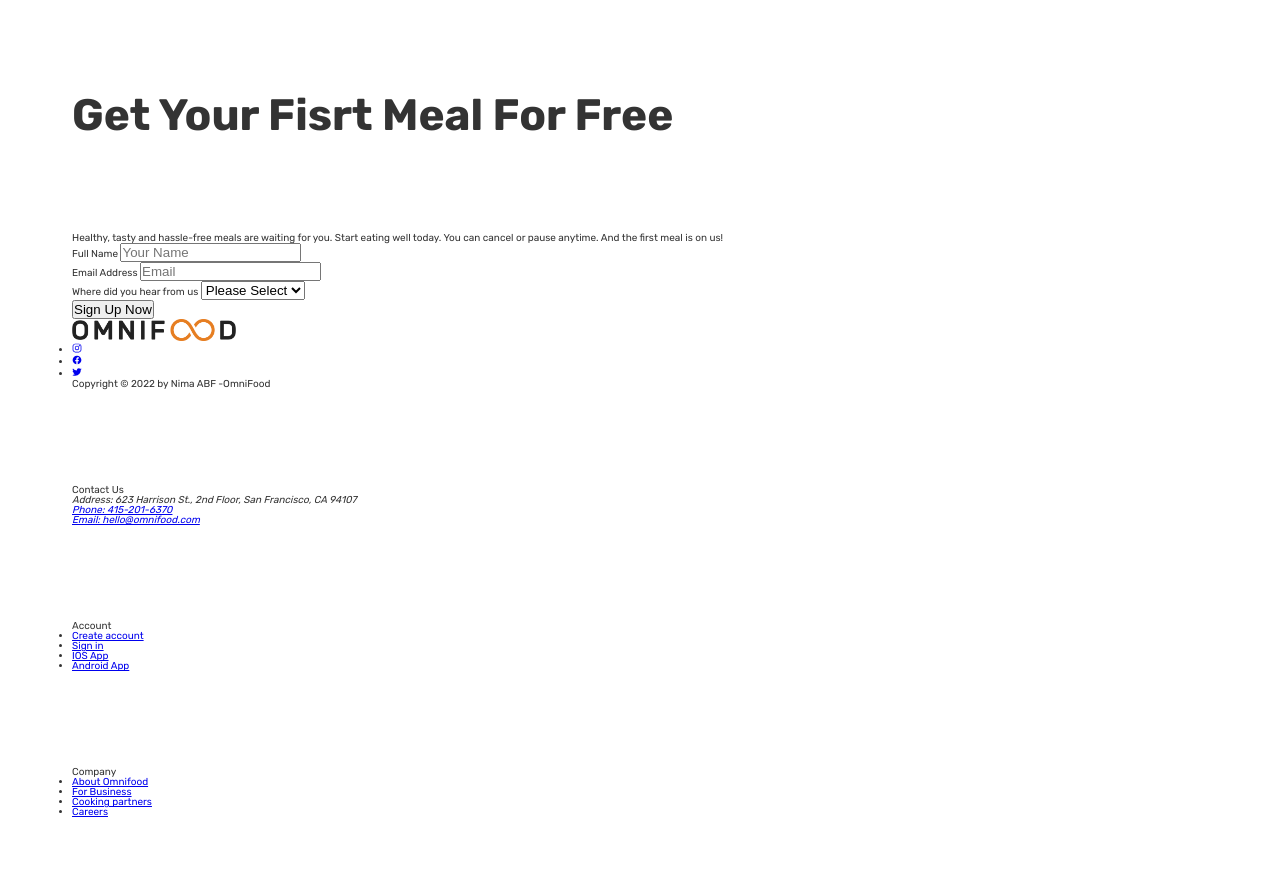
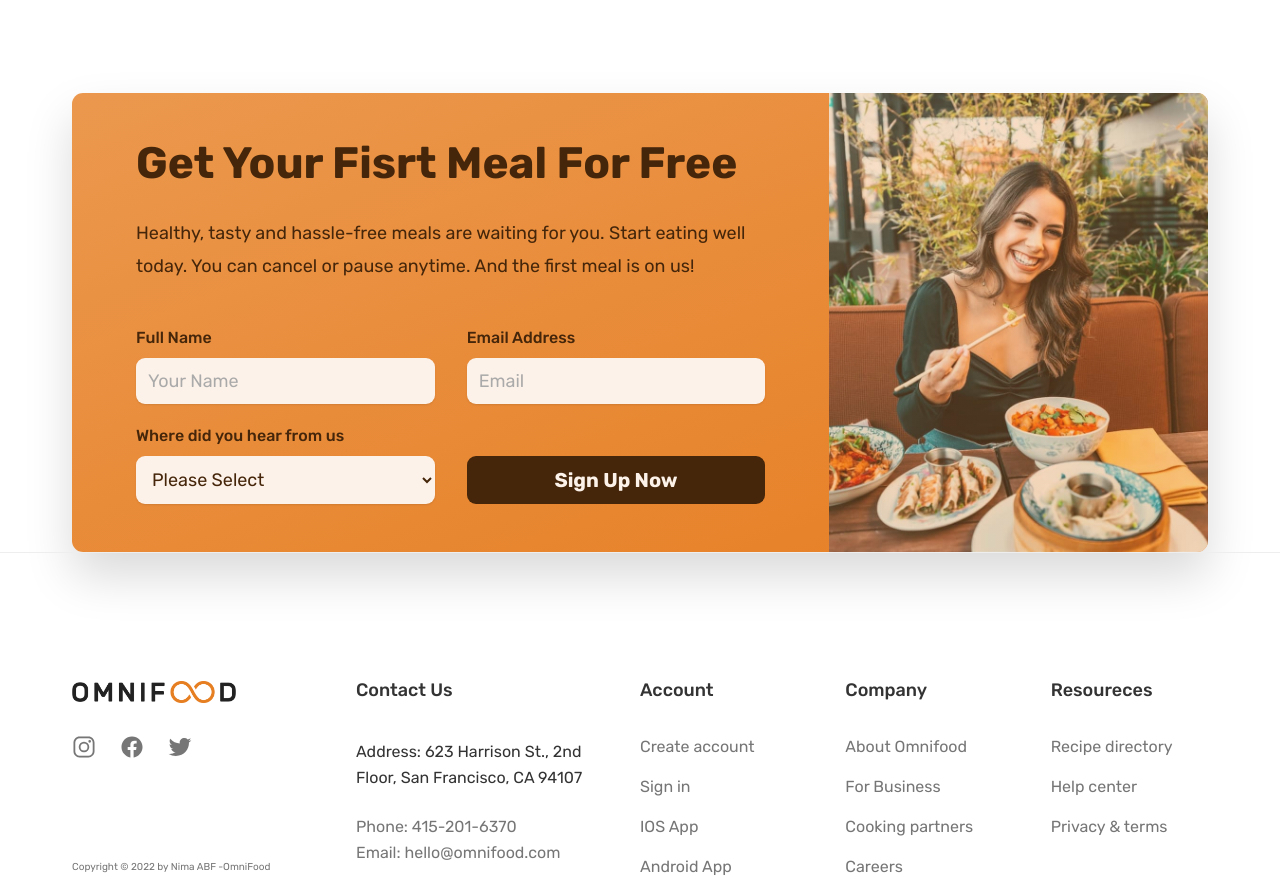
Before and after one commit to nimaabf/OmniFood, a plain HTML site: page index.html in a window 1280 px wide. Shown: the part 5900-6779 px from the top of the page. Drawn offline with nearby package versions, Linux system fonts and the light colour scheme.

Commit message:
Add files via upload

```diff
--- a/css/general.css
+++ b/css/general.css
@@ -13,7 +13,7 @@ Line Height:Default:1 / 1.05 / 1.6
 --2 Colors
 Primary:#e67e22
 Tints:#fdf2e9-#fae5d3
-Shades:#cf711f #ffd43b
+Shades:#cf711f #ffd43b #eb984e #45260a
 Accents:
 Greys:#333 #555 #6f6f6f
 Greens:#94d82d #51cf66
@@ -22,6 +22,9 @@ Greens:#94d82d #51cf66
 --4 border-radius:
 Default:9px - 11px
 --5 WhiteSpace
+
+--6 Box shadow
+    box-shadow: 0 2.4rem 4.8rem rgba(0, 0, 0, 0.075);
 
 SPACING SYSTEM (px)
 2 / 4 / 8 / 12 / 16 / 24 / 32 / 48 / 64 / 80 / 96 / 128
@@ -69,6 +72,12 @@ body{
     grid-template-columns: repeat(4,1fr);
 
 }
+.grid--5columns{
+    grid-template-columns: repeat(5,1fr);
+
+}
+
+
 .heading-primary,.heading-secondary,
 .heading-tertiary{
     font-weight: 700;
@@ -105,15 +114,17 @@ body{
     letter-spacing: 0.75px;
 }
 
-.btn:link ,.btn:visited{
+.btn,.btn:link ,.btn:visited{
     display: inline-block;
     font-size: 2rem;
-    color: #fff;
     font-weight: 600;
     padding: 1.6rem 3.2rem;
     text-decoration: none;
     border-radius: 9px;
     transition: all 0.3s;
+    border: none;
+    cursor: pointer;
+    font-family: inherit;
 }
 .btn-full:link , .btn-full:visited{
     background-color: #e67e22;
@@ -135,6 +146,18 @@ body{
     /* Trick To Make Border Inside */
     box-shadow: inset 0 0 0 3px #fff;
 }
+.btn-form{
+    background-color: #45260a;
+    color: #fdf2e9;
+    align-self: end;
+    padding: 1.2rem;
+}
+
+.btn-form:hover{
+    background-color: #fff;
+    color: #333;
+}
+
 .link:visited,
 .link:link{
     display: inline-block;
@@ -174,6 +197,11 @@ strong{
     color: #e67e22;
 }
 
+*:focus{
+    outline: none;
+    box-shadow: 0 0 0 0.8rem rgba(230, 125, 34, 0.5);
+}
+
 
 /* Helper Classes */
 .margin-right-btn{
--- a/css/style.css
+++ b/css/style.css
@@ -403,3 +403,143 @@
     line-height: 1.6;
     text-align: center;
 }
+
+/* Call to action Section */
+.section-cta{
+padding: 4.8 rem 0 12.8rem 0;
+}
+.cta{
+    display: grid;
+    grid-template-columns: 2fr 1fr;
+    /* background-color: #e67e22; */
+    box-shadow: 0 2.4rem 4.8rem rgba(0, 0, 0, 0.15);
+    border-radius: 11px;
+    background-image: linear-gradient(to right bottom,#eb984e,#e67e22);
+    overflow: hidden;
+}
+
+.cta-img-box{
+    background-image:linear-gradient(to right bottom,hsla(28, 80%, 61%, 0.3),hsla(28, 80%, 52%, 0.303)), url('../img/eating.jpg');
+    background-size: cover;
+    background-position: center;
+
+}
+
+.cta-text-box{
+    color:#45260a;
+    padding: 4.8rem 6.4rem;
+}
+.cta .secondary-heading{
+    color:#45260a;
+    margin-bottom: 3.2rem;
+}
+.cta-text{
+    font-size: 1.8rem;
+    line-height: 1.8;
+    margin-bottom: 4.8rem;
+}
+
+.cta-form{
+    display: grid;
+    grid-template-columns: 1fr 1fr;
+    column-gap: 3.2rem;
+    row-gap:2.4rem ;
+}
+
+.cta-form label{
+    display: block;
+    font-size: 1.6rem;
+    font-weight: 500;
+    margin-bottom: 1.2rem;
+}
+.cta-form input,
+.cta-form select{
+    width: 100%;
+    padding: 1.2rem;
+    font-size: 1.8rem;
+    font-family: inherit;
+    border:none;
+    background-color: #fdf2e9;
+    border-radius: 9px;
+    box-shadow: 0 1px 2px rgba(0, 0, 0, 0.10);
+    color: inherit;
+}
+.cta-form input::placeholder{
+    color: #aaa;
+}
+.cta *:focus{
+    outline: none;
+    box-shadow: 0 0 0 0.8rem rgba(253, 242, 233, 0.50);
+}
+
+/* Footer */
+.footer{
+    padding: 12.8rem 0;
+    border-top: 1px solid #eee;
+}
+
+.grid-footer{
+    grid-template-columns: 1.5fr 1.5fr 1fr 1fr 1fr;
+}
+
+.footer-heading{
+    font-size: 1.8rem;
+    font-weight: 500;
+    margin-bottom: 4rem;
+}
+.footer-nav{
+    list-style: none;
+    display: flex;
+    flex-direction: column;
+    gap: 2.4rem;
+}
+
+.footer-link:link,
+.footer-link:visited{
+    text-decoration: none;
+    font-size: 1.6rem;
+    color: #767676;
+    transition: all 0.3s;
+}
+.footer-link:hover,
+.footer-link:active{
+    color: #333;
+}
+
+.social-links{
+    list-style: none;
+    display: flex;
+    gap: 2.4rem;
+
+}
+
+.footer-logo{
+    display: block;
+    margin-bottom: 3.2rem;
+}
+
+.social-icons{
+    height: 2.4rem;
+    width: 2.4rem;
+
+}
+.copyright{
+    font: 1.4rem;
+    color: #767676;
+    line-height: 1.6;
+    margin-top: auto;
+}
+.logo-col{
+    display: flex;
+    flex-direction: column;
+}
+
+.contacts{
+    font-style: normal;
+    font-size: 1.6rem;
+    line-height: 1.6;
+}
+
+.address{
+    margin-bottom: 2.4rem;
+}
```
